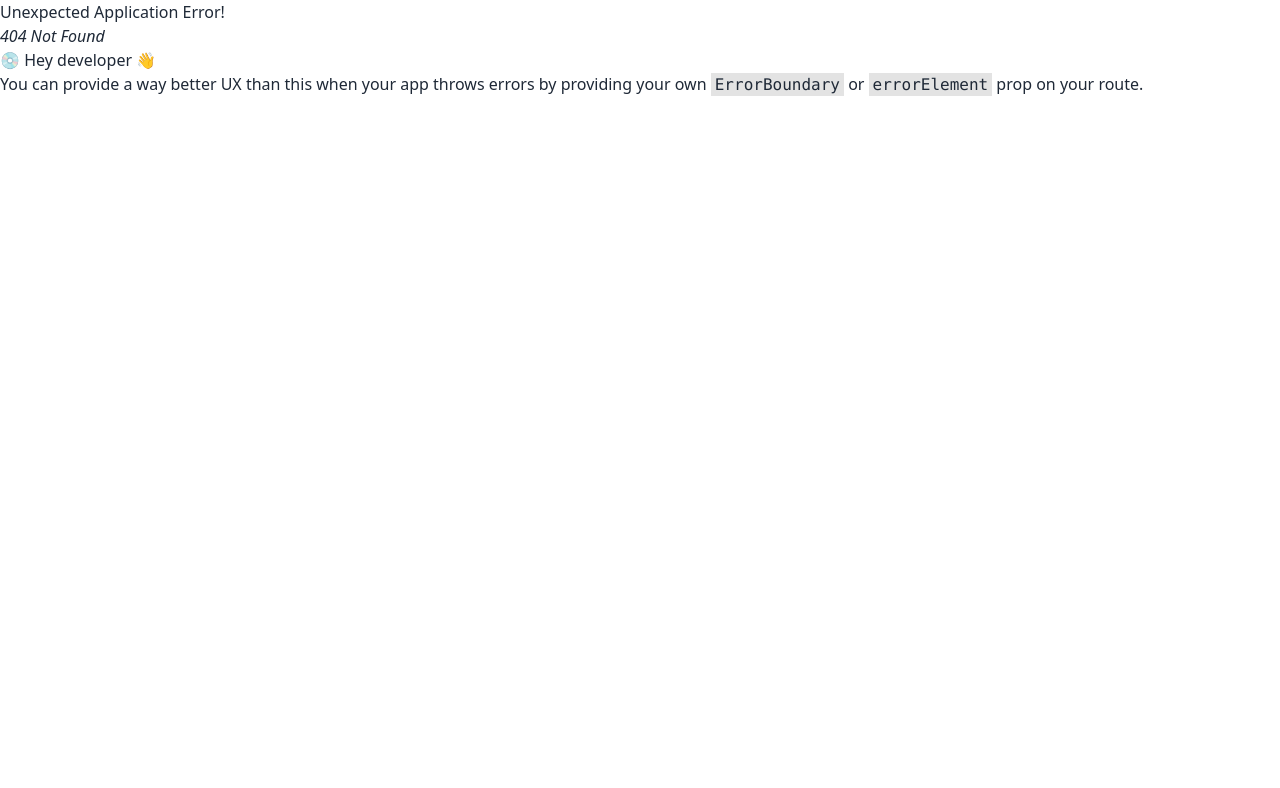
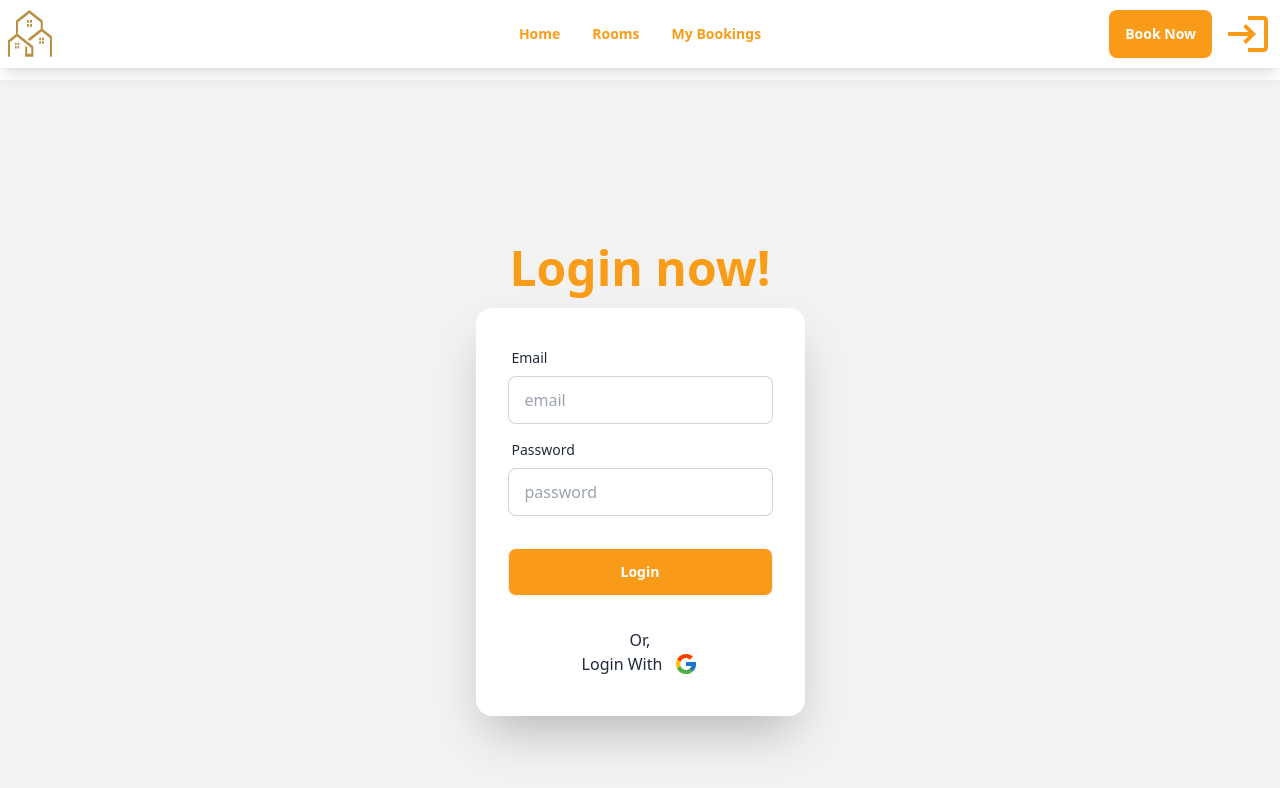
Before and after one commit to tzmehedy/Hotel-Booking, a React (Vite) app in the folder client/: page /login in a window 1280 px wide. Before the commit this address had no page. Shown: the top 788 px of the page. Built offline with nearby package versions, Linux system fonts and the light colour scheme.

Commit message:
login page design is completed

```diff
--- a/client/src/Layout/Root.jsx
+++ b/client/src/Layout/Root.jsx
@@ -8,7 +8,7 @@ const Root = () => {
     return (
       <div>
         {/* Nav Bar */}
-        <div className={``}>
+        <div className=" ">
           <NavBar></NavBar>
         </div>
 
--- a/client/src/Pages/Home/Home.jsx
+++ b/client/src/Pages/Home/Home.jsx
@@ -4,7 +4,7 @@ import Accommodations from "./Accommodations";
 
 const Home = () => {
     return (
-      <div className="space-y-20 md:space-y-40">
+      <div className="space-y-20 md:space-y-28">
         <Banner></Banner>
         <div className="container mx-auto">
           <Accommodations></Accommodations>
--- /dev/null
+++ b/client/src/Pages/Login/Login.jsx
@@ -0,0 +1,58 @@
+import { FcGoogle } from "react-icons/fc";
+const Login = () => {
+  return (
+    <div className="mt-20">
+      <div className="hero bg-base-200 min-h-screen">
+        <div className="hero-content flex-col ">
+          <div className="text-center lg:text-left">
+            <h1 className="text-5xl text-[#f99810f6] font-bold">Login now!</h1>
+          </div>
+          <div className="card bg-base-100 w-full max-w-sm shrink-0 shadow-2xl">
+            <form className="card-body">
+              <div className="form-control">
+                <label className="label">
+                  <span className="label-text">Email</span>
+                </label>
+                <input
+                  type="email"
+                  placeholder="email"
+                  name="email"
+                  className="input input-bordered"
+                  required
+                />
+              </div>
+              <div className="form-control">
+                <label className="label">
+                  <span className="label-text">Password</span>
+                </label>
+                <input
+                  type="password"
+                  placeholder="password"
+                  name="password"
+                  className="input input-bordered"
+                  required
+                />
+              </div>
+              <div className="form-control mt-6">
+                <button className="btn bg-[#f99810f6] text-white font-bold">
+                  Login
+                </button>
+              </div>
+            </form>
+            <div className="text-center">
+              <p>Or,</p>
+            </div>
+            <div className="flex justify-center items-center space-x-3 mb-10">
+              <p>Login With </p>
+              <button>
+                <FcGoogle className="text-2xl"></FcGoogle>
+              </button>
+            </div>
+          </div>
+        </div>
+      </div>
+    </div>
+  );
+};
+
+export default Login;
--- a/client/src/Shared/NavBar.jsx
+++ b/client/src/Shared/NavBar.jsx
@@ -1,5 +1,5 @@
 import { useEffect, useState } from "react";
-import { Link } from "react-router-dom";
+import { Link, NavLink } from "react-router-dom";
 import logo from "../assets/images/logo.png"
 import { MdLogin } from "react-icons/md";
 
@@ -9,7 +9,7 @@ const NavBar = () => {
     const [scrollClass, setScrollClass] = useState();
 
     const changeNavbarStyle = () => {
-      if (window.scrollY > 50) {
+      if (window.scrollY > 10) {
         setScrollClass(true);
       } else {
         setScrollClass(false);
@@ -22,20 +22,20 @@ const NavBar = () => {
     const navLink = (
       <>
         <li>
-          <Link to={"/"}>Home</Link>
+          <NavLink to={"/"}>Home</NavLink>
         </li>
         <li>
-          <Link to={"/rooms"}>Rooms</Link>
+          <NavLink to={"/rooms"}>Rooms</NavLink>
         </li>
         <li>
-          <Link to={"/myBookings"}>My Bookings</Link>
+          <NavLink to={"/myBookings"}>My Bookings</NavLink>
         </li>
 
       </>
     );
     return (
       <div
-        className={`navbar z-50 fixed top-0 transition-all duration-300 ${
+        className={`navbar z-50 fixed top-0 transition-all duration-10 shadow-lg ${
           scrollClass ? "bg-[#0E1317]" : ""
         }`}
       >
@@ -64,9 +64,9 @@ const NavBar = () => {
               {navLink}
             </ul>
           </div>
-          <a className="btn btn-ghost text-xl">
+          <Link className="text-[#f99810f6] text-xl">
             <img className="w-16 md:w-36 h-7 md:h-12" src={logo} alt="" />
-          </a>
+          </Link>
         </div>
         <div className="navbar-center hidden lg:flex">
           <ul className="menu menu-horizontal px-1 text-[#f99810f6] font-bold">
@@ -77,7 +77,10 @@ const NavBar = () => {
           <a className="btn bg-[#f99810f6] font-bold text-white border-none ">
             Book Now
           </a>
-          <Link className=" text-3xl md:text-5xl text-[#f99810f6]">
+          <Link
+            to={"/login"}
+            className=" text-3xl md:text-5xl text-[#f99810f6]"
+          >
             <MdLogin></MdLogin>
           </Link>
         </div>
```
Also changed, not shown: client/src/Routes/Router.jsx (+9 -2 lines).
